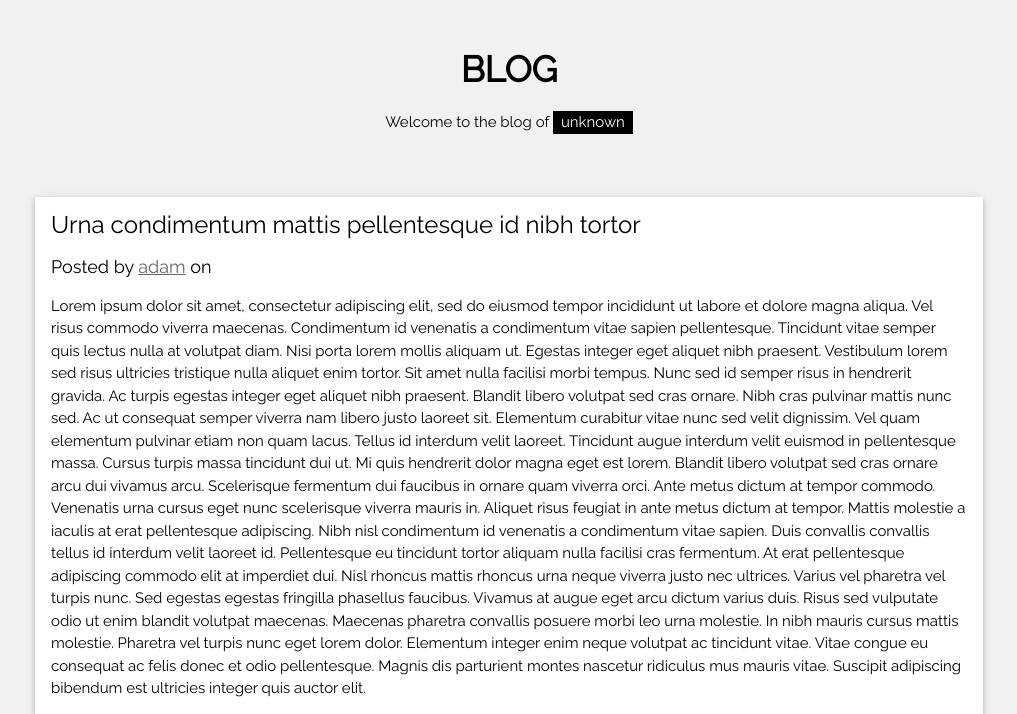
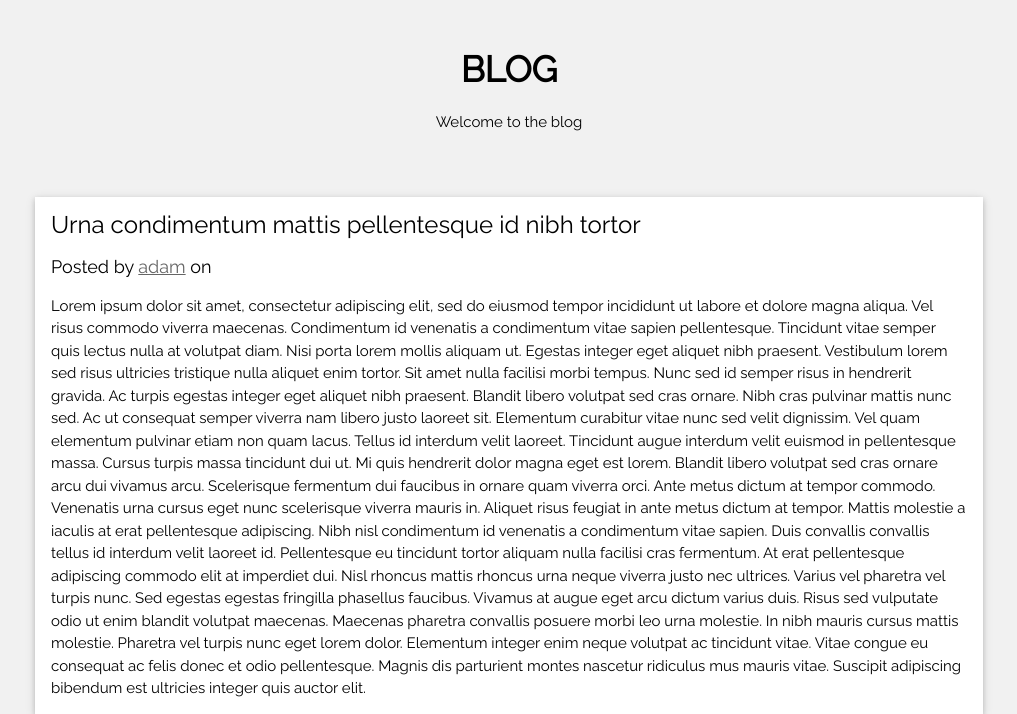
Before and after one commit to lukasondrejka/flask-blog, a Flask app: page /post/1 in a window 1280 px wide. Shown: the top 714 px of the page, without its empty margins (131-1148 px from the left). Run offline with Flask 2, Linux system fonts and the light colour scheme; data comes from the database, SQL or seed files in the repository; parts of the project's set-up code (start-up, migrations or seed data) failed here and were passed over; some libraries are stand-ins or nearby versions.

Commit message:
update header

```diff
--- a/templates/layouts/layout.html
+++ b/templates/layouts/layout.html
@@ -1,5 +1,6 @@
 <!doctype html>
 <html lang="en">
+
     <head>
         <meta charset="UTF-8">
         <meta name="viewport" content="width=device-width, initial-scale=1">
@@ -8,13 +9,14 @@
         <link rel="stylesheet" href="https://fonts.googleapis.com/css?family=Raleway">
         <link rel="stylesheet" href="{{ url_for('static', filename='css/style.css') }}">
     </head>
+
     <body class="w3-light-grey">
 
     <!-- Header -->
     <div class="content w3-content">
         <header class="w3-container w3-center w3-padding-32">
             <h1><b>BLOG</b></h1>
-            <p>Welcome to the blog of <span class="w3-tag">unknown</span></p>
+            <p>Welcome to the blog</p>
         </header>
     </div>
     <!-- END Header -->
```
